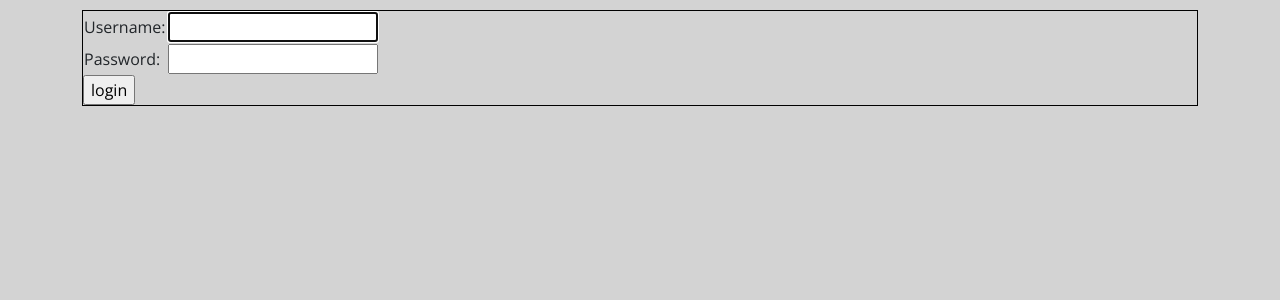
After one commit to obertinelli/SDEV_220_Final_Project_3BrainCells, a Django app: page /accounts/login/ in a window 1280 px wide. The commit adds this page. Shown: the top 300 px of the page. Run offline with Django 4.2, Linux system fonts and the light colour scheme.

Commit message:
completed login, logout, and restricted changes to authorized users

```diff
--- a/bookstore/settings.py
+++ b/bookstore/settings.py
@@ -11,6 +11,8 @@ https://docs.djangoproject.com/en/4.2/ref/settings/
 """
 
 from pathlib import Path
+
+LOGIN_REDIRECT_URL = '/'
 
 # Build paths inside the project like this: BASE_DIR / 'subdir'.
 BASE_DIR = Path(__file__).resolve().parent.parent
--- a/bookstore/urls.py
+++ b/bookstore/urls.py
@@ -16,8 +16,11 @@ Including another URLconf
 """
 from django.contrib import admin
 from django.urls import path, include
+from django.contrib.auth import views
 
 urlpatterns = [
     path('admin/', admin.site.urls),
+    path('accounts/login/', views.LoginView.as_view(), name='login'),
+    path('accounts/logout/', views.LogoutView.as_view(next_page="/"), name='logout'),
     path('', include('bookstoreinv.urls'))
 ]
--- a/bookstoreinv/static/css/main.css
+++ b/bookstoreinv/static/css/main.css
@@ -133,3 +133,7 @@ header{
 .delete-form > button:hover{
     background-color: red;
 }
+
+form{
+    border: 1px solid black;
+}
--- a/bookstoreinv/templates/pages/add_book.html
+++ b/bookstoreinv/templates/pages/add_book.html
@@ -11,8 +11,8 @@
             <button class="btn">Home</button>
         </a>
 
-        <a href="#" >
-            <button class="btn">Sign Out</button>
+        <a href="{% url 'logout' %}" >
+            <button class="btn">Logout</button>
         </a>
     </div>
 
--- /dev/null
+++ b/bookstoreinv/templates/registration/login.html
@@ -0,0 +1,25 @@
+{% extends "pages/base.html" %}
+
+{% block content %}
+
+    {% if form.errors %}
+        <p>Your username and password didn't match. Please try again.</p>
+    {% endif %}
+
+    <form method="post" action="{% url 'login' %}" class="login-form">
+    {% csrf_token %}
+        <table>
+        <tr>
+            <td>{{ form.username.label_tag }}</td>
+            <td>{{ form.username }}</td>
+        </tr>
+        <tr>
+            <td>{{ form.password.label_tag }}</td>
+            <td>{{ form.password }}</td>
+        </tr>
+        </table>
+
+        <input type="submit" value="login" />
+        <input type="hidden" name="next" value="{{ next }}" />
+    </form>
+{% endblock %}
--- a/bookstoreinv/views.py
+++ b/bookstoreinv/views.py
@@ -1,5 +1,6 @@
 from django.shortcuts import render, get_object_or_404
 from django.shortcuts import redirect
+from django.contrib.auth.decorators import login_required
 from .models import Book
 from .forms import BookForm
 # from .Inventory_Class import Inventory
@@ -17,6 +18,7 @@ def book_details(request, pk):
     return render(request, 'pages/book_details.html', {'book': book})
 
 # view for add_book - logic to add new books
+@login_required
 def add_book(request):
     if request.method == "POST":
         form = BookForm(request.POST)
@@ -29,6 +31,7 @@ def add_book(request):
     return render(request, 'pages/add_book.html', {'form': form})
 
 # view for edit_book - logic to edit existing book content
+@login_required
 def book_edit(request, pk):
     post = get_object_or_404(Book, pk=pk)
     if request.method == "POST":
@@ -41,6 +44,8 @@ def book_edit(request, pk):
         form = BookForm(instance=post)
     return render(request, 'pages/add_book.html', {'form': form})
 
+# view for book_remove - logic to delete a book from the database
+@login_required
 def book_remove(request, pk):
     post = get_object_or_404(Book, pk=pk)
     if request.method == "POST":
```
Also changed, not shown: bookstoreinv/templates/pages/home_screen.html (+25 -7 lines), bookstoreinv/templates/pages/login.html (deleted, +0 -31 lines).
